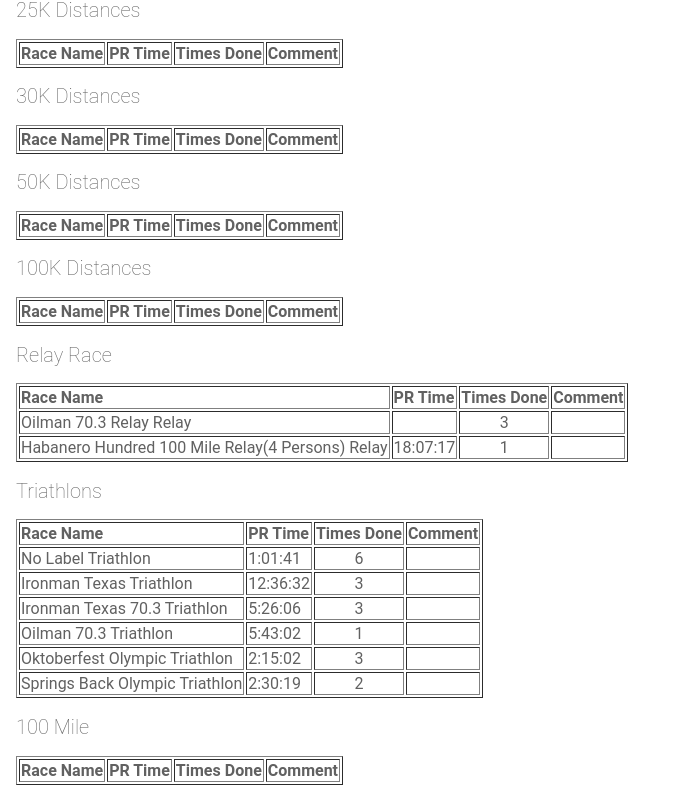
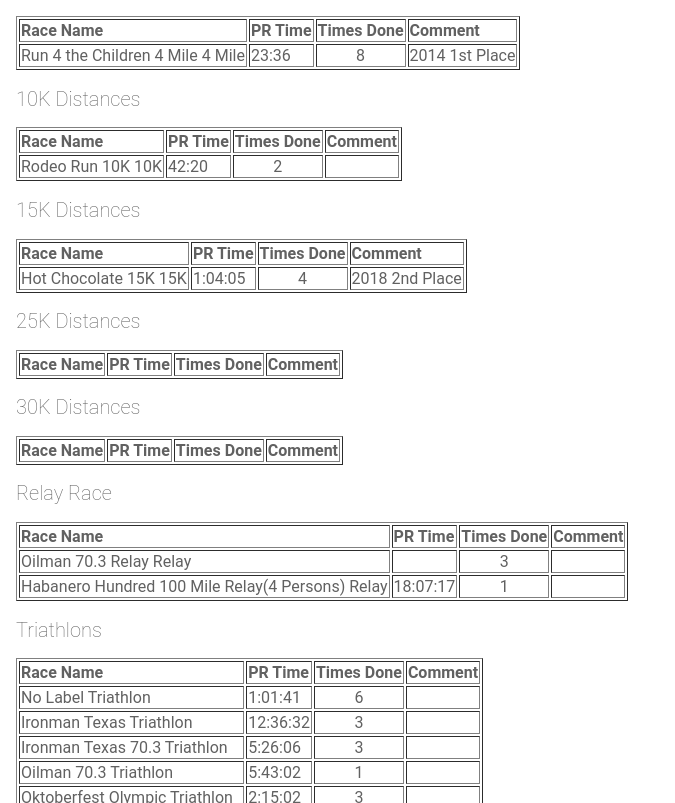
Before and after one commit to gchristie/rungogsrun, an Angular app: page / in a window 1280 px wide. Shown: the part 1997-2800 px from the top of the page, without its empty margins (0-675 px from the left). Built offline with nearby package versions, Linux system fonts and the light colour scheme.

Commit message:
3 files modified

```diff
--- a/src/app/marathon-list/marathon-list.component.html
+++ b/src/app/marathon-list/marathon-list.component.html
@@ -29,7 +29,27 @@
 </table>
 </DIV>
 
-
+<DIV id="UltraMarathon">
+<h2>Ultra Marathons</h2>
+<table border=1>
+<TR style='font-weight: bold' >
+  <TD >Race Name</TD>
+  <TD>PR Time</TD>
+  <TD>Times Done</TD>
+  <TD style="align:left">Comment</TD>
+</TR>
+<ng-container *ngFor="let race of racedata">
+ <ng-container *ngIf="race.racetype=='Ultra Marathon'">
+<TR   >
+  <TD >{{ race.name }} {{ race.racetype }} </TD>
+  <TD>{{ race.PR }}</TD>
+  <TD align="center">{{ race.count }} </TD>
+  <TD align="center">{{ race.comment }} </TD>
+</TR>
+</ng-container>
+</ng-container>
+</table>
+</DIV>
 
 <DIV id="Marathon">
 <h2>Marathons</h2>
@@ -211,49 +231,8 @@
     </table>
   <DIV>
 
-  <DIV id="50K">
-  <h2>50K Distances</h2>
-  <table border=1>
-  <TR style='font-weight: bold' >
-    <TD >Race Name</TD>
-    <TD>PR Time</TD>
-    <TD style="align:center">Times Done</TD>
-    <TD style="align:left">Comment</TD>
-  </TR>
-  <ng-container *ngFor="let race of racedata">
-    <ng-container *ngIf="race.racetype=='50K'">
-  <TR>
-    <TD>{{ race.name}} {{ race.racetype }}  </TD>
-    <TD>{{ race.PR }}</TD>
-    <TD align="center">{{ race.count }} </TD>
-    <TD align="center">{{ race.comment }} </TD>
-  </TR>
-  </ng-container>
-  </ng-container>
-  </table>
-<DIV>
 
-<DIV id="100K">
-<h2>100K Distances</h2>
-<table border=1>
-<TR style='font-weight: bold' >
-  <TD >Race Name</TD>
-  <TD>PR Time</TD>
-  <TD style="align:center">Times Done</TD>
-  <TD style="align:left">Comment</TD>
-</TR>
-<ng-container *ngFor="let race of racedata">
-  <ng-container *ngIf="race.racetype=='100K'">
-<TR>
-  <TD>{{ race.name}} {{ race.racetype }}  </TD>
-  <TD>{{ race.PR }}</TD>
-  <TD align="center">{{ race.count }} </TD>
-  <TD align="center">{{ race.comment }} </TD>
-</TR>
-</ng-container>
-</ng-container>
-</table>
-<DIV>
+
 
 
     <DIV id="Relay">
@@ -301,29 +280,6 @@
 </table>
 <DIV>
 
-<DIV id="100Mile">
-<h2>100 Mile</h2>
-<table border=1>
-<TR style='font-weight: bold' >
-  <TD >Race Name</TD>
-  <TD>PR Time</TD>
-  <TD>Times Done</TD>
-  <TD style="align:left">Comment</TD>
-</TR>
-<ng-container *ngFor="let race of racedata">
- <ng-container *ngIf="race.racetype=='100Mile'">
-<TR   >
-  <TD >{{ race.name }} {{ race.racetype }} </TD>
-  <TD>{{ race.PR }}</TD>
-  <TD align="center">{{ race.count }} </TD>
-  <TD align="center">{{ race.comment }} </TD>
-</TR>
-</ng-container>
-</ng-container>
-</table>
-</DIV>
-
-
 
 <DIV id="VirtualMarathon">
 <h2>Virtual Marathons</h2>
--- a/src/app/marathon-list/marathon-list.component.ts
+++ b/src/app/marathon-list/marathon-list.component.ts
@@ -45,7 +45,7 @@ export class MarathonListComponent {
     //document.getElementById('10K').hidden = true;
     //document.getElementById('25K').hidden = true;
     //document.getElementById('30K').hidden = true;
-    document.getElementById('Run').hidden = true;
+   //document.getElementById('Run').hidden = true;
     document.getElementById('Triathlon').hidden = true;
 
 
@@ -61,7 +61,7 @@ export class MarathonListComponent {
       document.getElementById('Marathon').hidden = false;
       document.getElementById('VirtualMarathon').hidden = false;
       document.getElementById('HalfMarathon').hidden = false;
-      document.getElementById('Run').hidden = false;
+      //document.getElementById('Run').hidden = false;
       document.getElementById('Triathlon').hidden = false;
       document.getElementById('UpcomingRace').hidden = false;
     }
--- a/src/app/racedata.ts
+++ b/src/app/racedata.ts
@@ -1,15 +1,25 @@
 export var racedata =
 [
-//UltraMarathons
+//100 Mile
  { name:'Snowdrop 100 Miles',PR:'21:59:07',count:7,racetype:'Ultra Marathon',comment:'3rd Place Male 2019'  }
+ , { name:'Brazos Bend 100 Miles',PR:'19:06:54',count:1,racetype:'Ultra Marathon',comment:''  }
+
+//50K
 , { name:'Run the Blades 50K',PR:'5:16:15',count:2,racetype:'Ultra Marathon',comment:''  }
 , { name:'Surfside 50K',PR:'3:37:52',count:1,racetype:'Ultra Marathon',comment:'2nd Place'}
 , { name:'Brazos Bend 50K',PR:'7:09:15',count:1,racetype:'Ultra Marathon',comment:''  }
+, { name:'Habanero Hunderd 50K',PR:'7:25:51',count:1,racetype:'Ultra Marathon',comment:''  }
+
+
+
+//50 Mile
 , { name:'Rocky Raccoon 50 Mile',PR:'7:41:39',count:1,racetype:'Ultra Marathon',comment:'3rd Place Male 2013'  }
-, { name:'Brazos Bend 100 Miles',PR:'19:06:54',count:1,racetype:'Ultra Marathon',comment:''  }
 , { name:'Brazos Bend 50 Miles',PR:'10:55:07',count:1,racetype:'Ultra Marathon',comment:''  }
-, { name:'Habanero Hunderd 50K',PR:'7:25:51',count:1,racetype:'Ultra Marathon',comment:''  }
+
+//100K
 , { name:'Habanero Hunderd 100K',PR:'11:27:57',count:1,racetype:'Ultra Marathon',comment:''  }
+
+
  //Marathons
  ,  { name:'Houston',PR:'2:51:11',count:13,racetype:'Marathon',comment:'Marathon PR'  }
  , { name:'Boston',PR:'2:58:40',count:10,racetype:'Marathon',comment:''  }
@@ -53,23 +63,33 @@ export var racedata =
  , { name:'RNR Las Vegas',PR:'2:48:22',count:1,racetype:'Half Marathon',comment:'Married Rosa at Mile 3'  }
  , { name:'Detroit Free Press',PR:'2:52:44',count:1,racetype:'Half Marathon',comment:'after running 87 miles' }
  , { name:'Peterhead',PR:'1:24:21',count:1,racetype:'Half Marathon',comment:'' }
-//Virtual Marathons
+
+ //Virtual Marathons
 , { name:'GVRAT Tennessee 1000 Km',PR:'',count:3,racetype:'Virtual Marathon',comment:''  }
   , { name:'Boston',PR:'',count:1,racetype:'Virtual Marathon',comment:''  }
   , { name:'London',PR:'',count:1,racetype:'Virtual Marathon',comment:''  }
   , { name:'Marine Corps 50K',PR:'',count:1,racetype:'Virtual Marathon',comment:''  }
   , { name:'Marine Corps',PR:'',count:1,racetype:'Virtual Marathon',comment:''  }
   , { name:'Houston',PR:'',count:1,racetype:'Virtual Marathon',comment:''  }
- //5K
+
+  //5K
 , { name:'No Label',PR:'18:41',count:6,racetype:'5K',comment:'' }
 , { name:'Houston',PR:'18:11',count:7,racetype:'5K',comment:''  }
 , { name:'Hot Chocolate 5K',PR:'26:00',count:1,racetype:'5K',comment:''  }
+
 //10K
 , { name:'Rodeo Run 10K',PR:'42:20',count:2,racetype:'10K',comment:''  }
+
 //15K
 , { name:'Hot Chocolate 15K',PR:'1:04:05',count:4,racetype:'15K',comment:'2018 2nd Place'  }
+
 //4 Mile
 , { name:'Run 4 the Children 4 Mile',PR:'23:36',count:8,racetype:'4 Mile',comment:'2014 1st Place'  }
+
+
+
+
+
 //Triathlon
 , { name:'No Label',PR:'1:01:41',count:6,racetype:'Triathlon',comment:''  }
 , { name:'Ironman Texas',PR:'12:36:32',count:3,racetype:'Triathlon',comment:''  }
```
